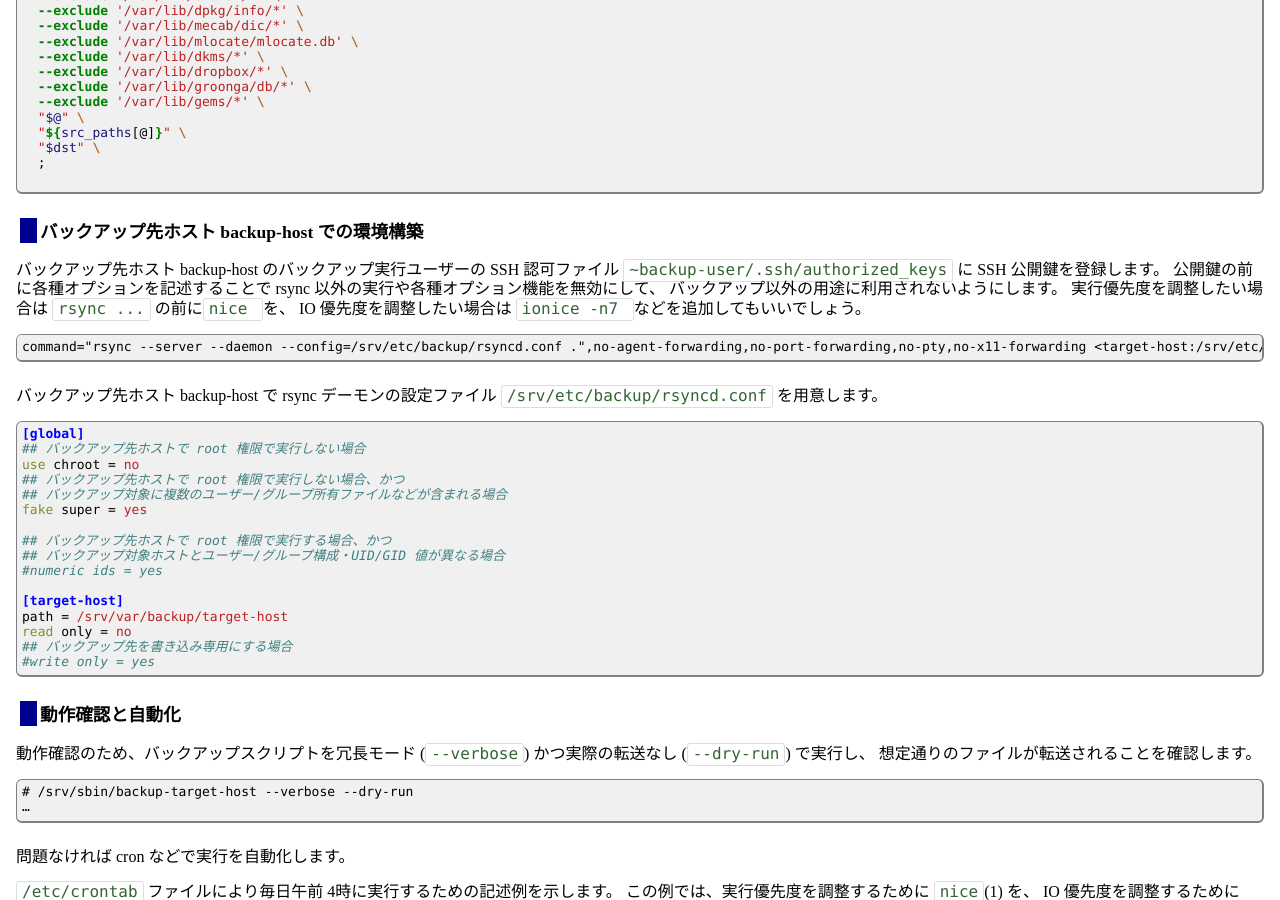
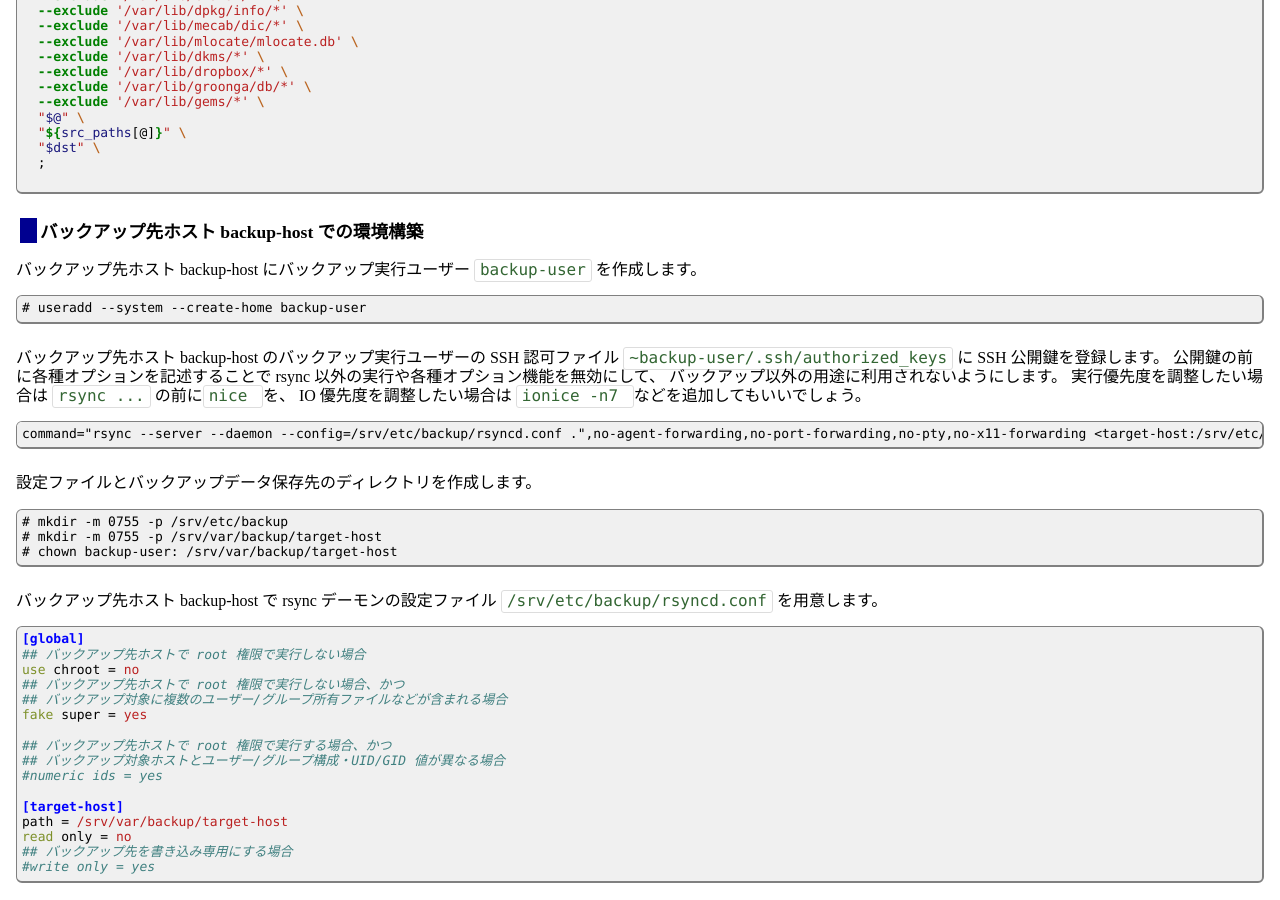
Before and after one commit to fumiyas/fumiyas.github.io, a Jekyll site: the page built from linux/rsync.md, in a window 1280 px wide and 900 px high, scrolled down 1872 px. Built offline with Jekyll 4.4.1, drawn with Linux system fonts in a browser that asks for light colours; Markdown is read by kramdown in place of the engine named in the settings; comment, search, counter and statistics services are not loaded.

Commit message:
linux/rsync: Add description about useradd, mkdir on backup host

````diff
--- a/linux/rsync.md
+++ b/linux/rsync.md
@@ -128,6 +128,13 @@ rsync \
 
 ### バックアップ先ホスト backup-host での環境構築
 
+バックアップ先ホスト backup-host
+にバックアップ実行ユーザー `backup-user` を作成します。
+
+```
+# useradd --system --create-home backup-user
+```
+
 バックアップ先ホスト backup-host のバックアップ実行ユーザーの SSH 認可ファイル
 `~backup-user/.ssh/authorized_keys` に
 SSH 公開鍵を登録します。
@@ -140,6 +147,14 @@ IO 優先度を調整したい場合は `ionice -n7 `
 
 ```
 command="rsync --server --daemon --config=/srv/etc/backup/rsyncd.conf .",no-agent-forwarding,no-port-forwarding,no-pty,no-x11-forwarding <target-host:/srv/etc/backup/id_rsa.pub の内容>
+```
+
+設定ファイルとバックアップデータ保存先のディレクトリを作成します。
+
+```
+# mkdir -m 0755 -p /srv/etc/backup
+# mkdir -m 0755 -p /srv/var/backup/target-host
+# chown backup-user: /srv/var/backup/target-host
 ```
 
 バックアップ先ホスト backup-host で rsync デーモンの設定ファイル
````
